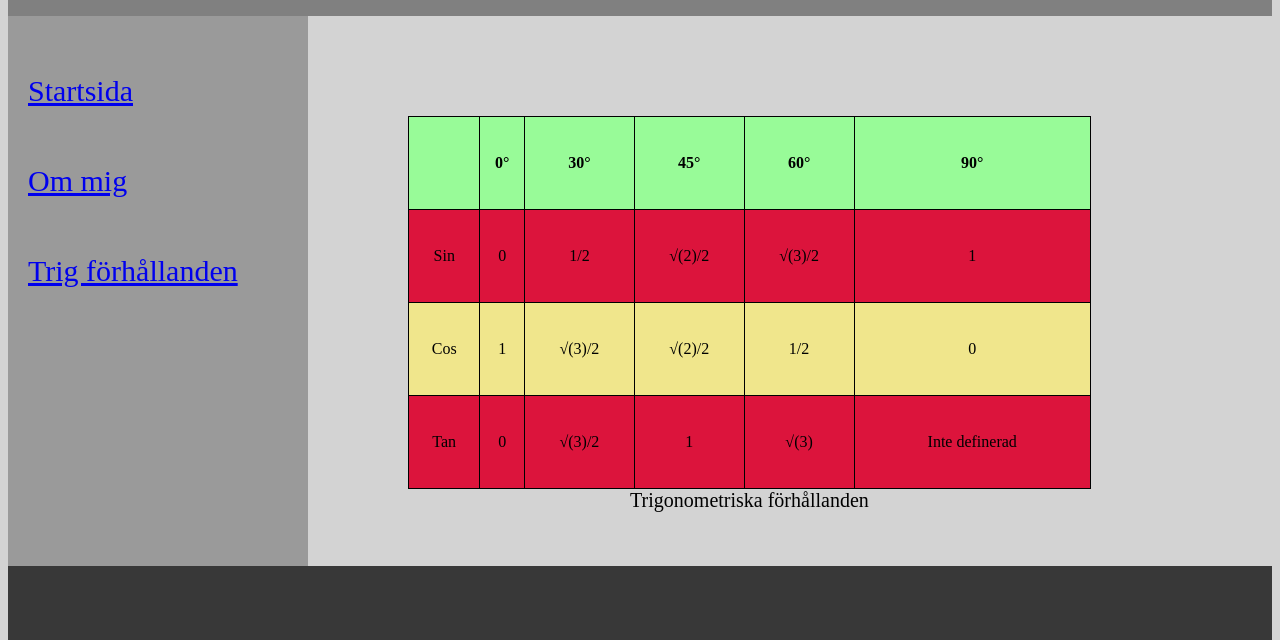
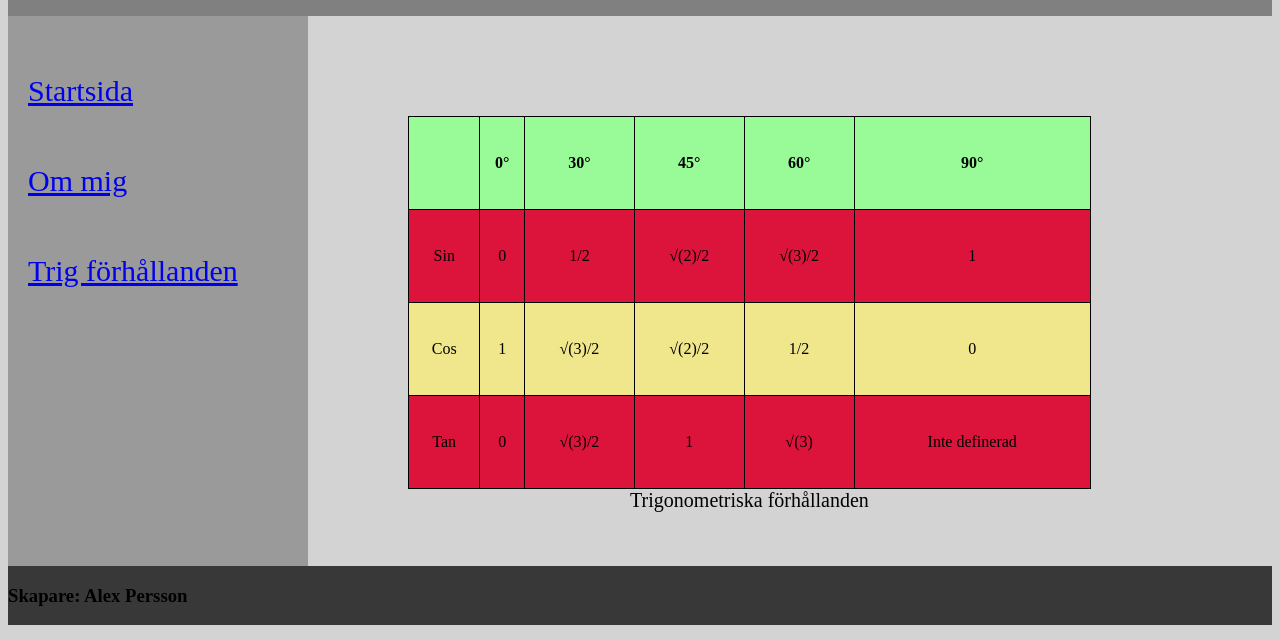
Before and after one commit to AlexPerssonTE19A/hej, a plain HTML site: page trig.html in a window 1280 px wide. Shown: the part 92-732 px from the top of the page. Drawn offline with Linux system fonts and the light colour scheme.

Commit message:
Update trig.html

```diff
--- a/trig.html
+++ b/trig.html
@@ -60,7 +60,9 @@
 		</div>
 	</main>
 	  <footer>
-		<h2>Footer</h2>
+		  <div class="copyright">
+		  	<h3>Skapare: Alex Persson</h3>
+		  </div>
 	  </footer>
 	  </section>
 
```
